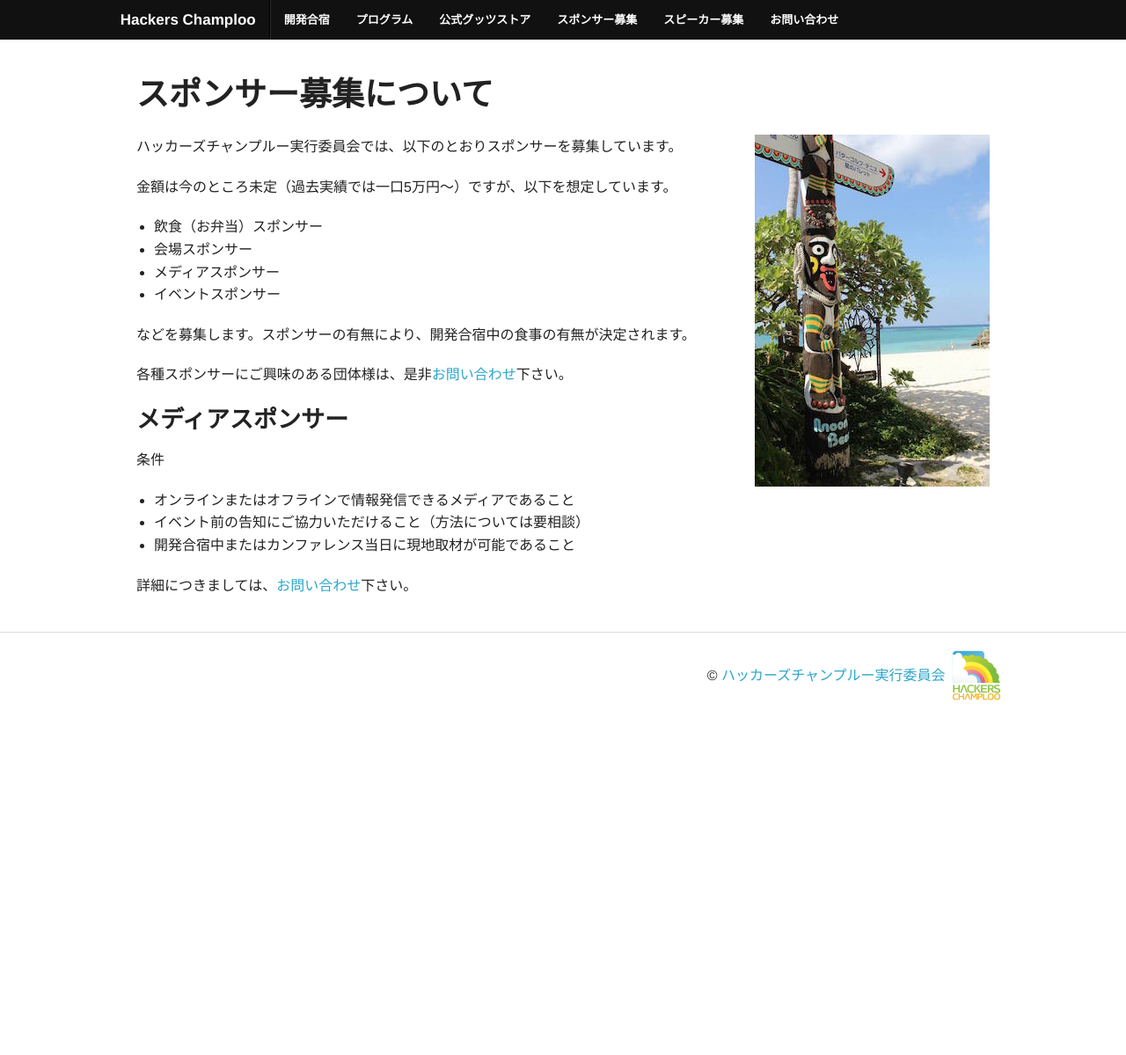
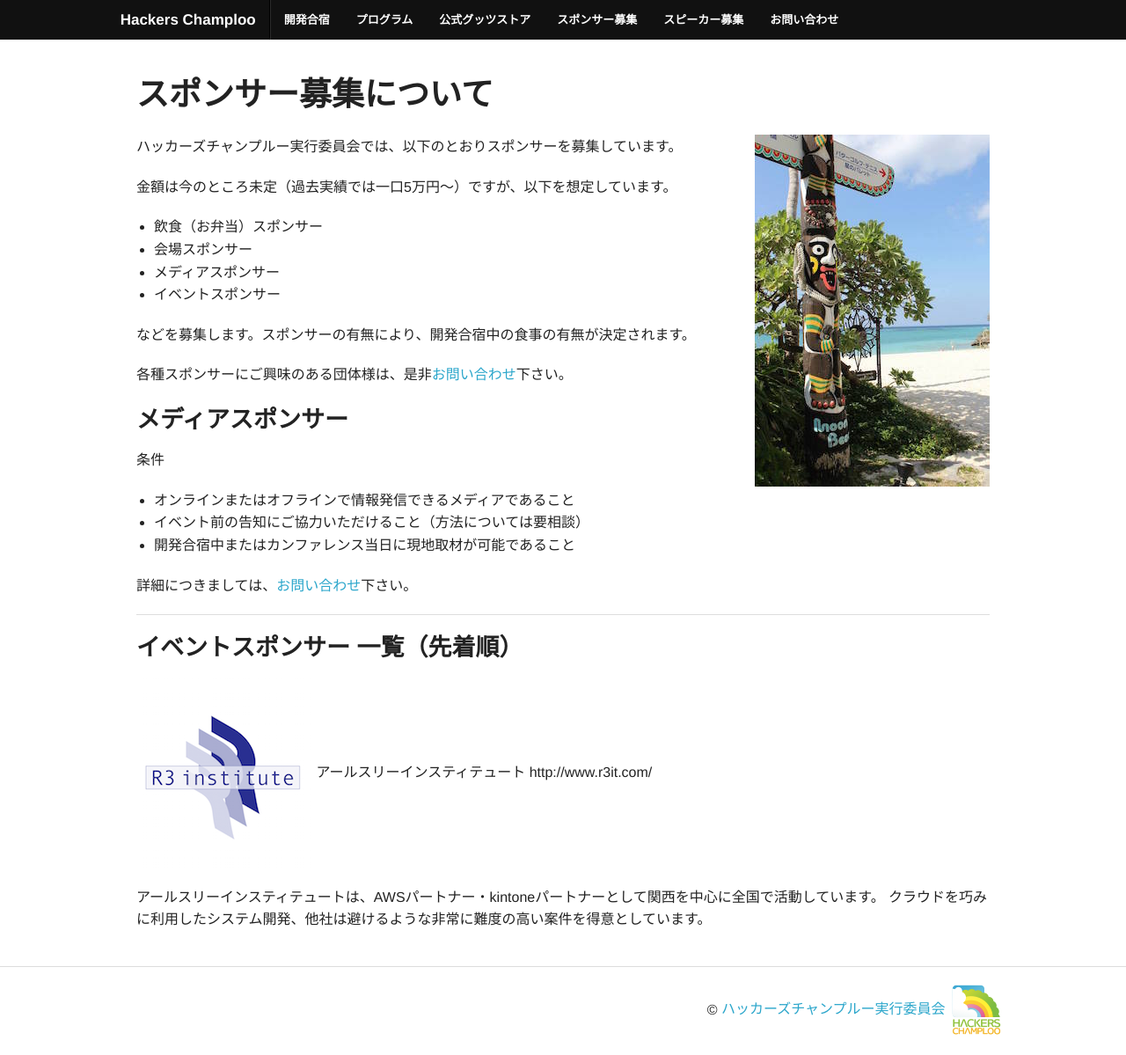
Before and after one commit to hackers-champloo/hackers-champloo.github.io, a Jekyll site: the page built from 2015/sponsors.md, in a window 1280 px wide. Shown: the whole page at 88% size. Built offline with Jekyll 4.4.1, drawn with Linux system fonts in a browser that asks for light colours; Markdown is read by kramdown in place of the engine named in the settings; before the commit the page ends 900 px from its top, so only the background shows below that.

Commit message:
R3様スポンサー追加

```diff
--- a/2015/sponsors.md
+++ b/2015/sponsors.md
@@ -34,3 +34,13 @@ title: スポンサー
 * 開発合宿中またはカンファレンス当日に現地取材が可能であること
 
 詳細につきましては、[お問い合わせ](https://docs.google.com/forms/d/1MGJ4bVv8hpyXeLjvcGzZDpl838ZGHPA_plLqX_BJSbA/viewform)下さい。
+
+
+-----
+
+### イベントスポンサー 一覧（先着順）
+
+![](/img/2015/R3_logo_200x217.png) アールスリーインスティテュート http://www.r3it.com/
+
+アールスリーインスティテュートは、AWSパートナー・kintoneパートナーとして関西を中心に全国で活動しています。
+クラウドを巧みに利用したシステム開発、他社は避けるような非常に難度の高い案件を得意としています。
```
Also changed, not shown: _layouts/2015top.html (+2 -19 lines), img/2015/R3_logo_200x217.png (added).
